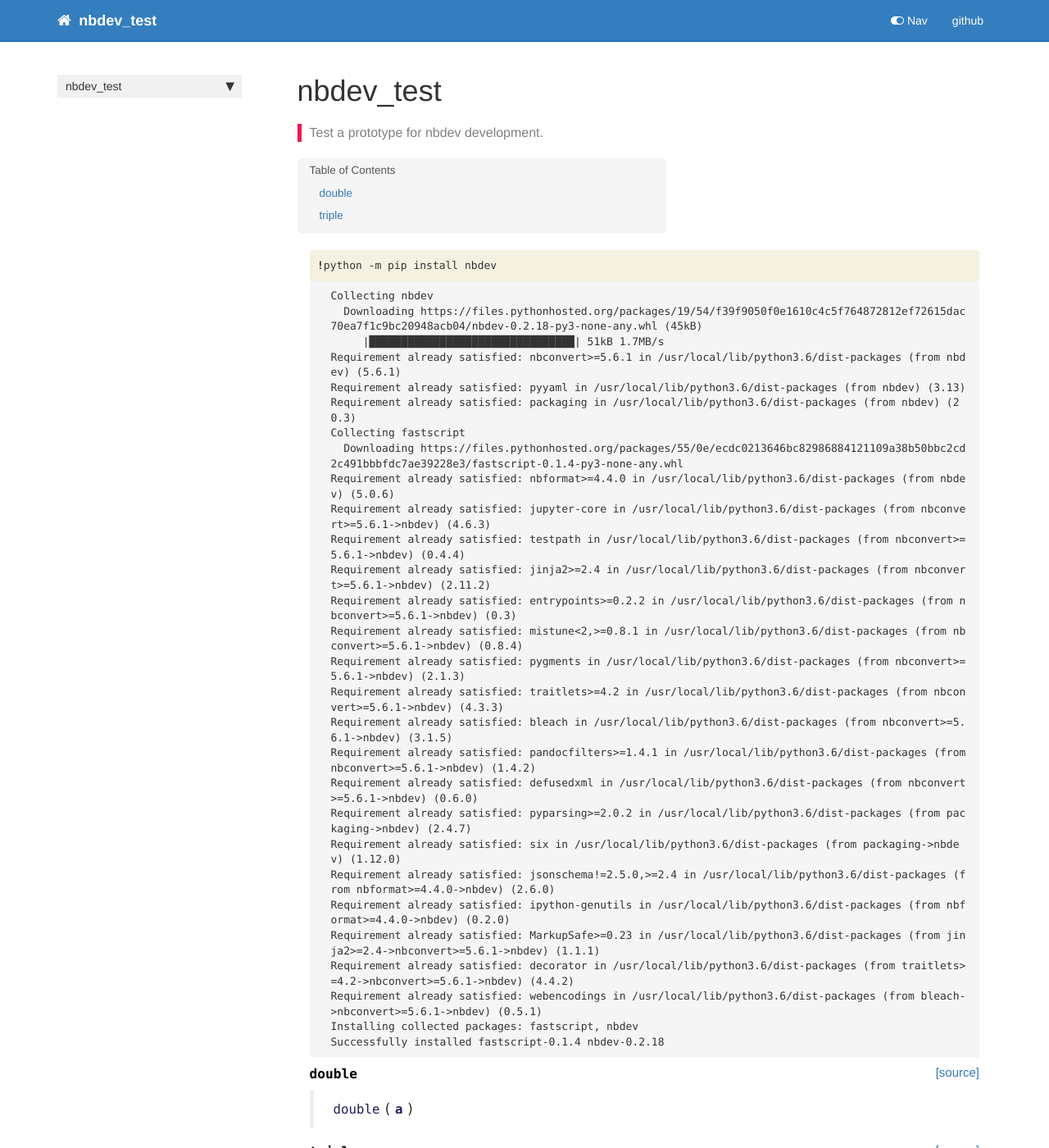
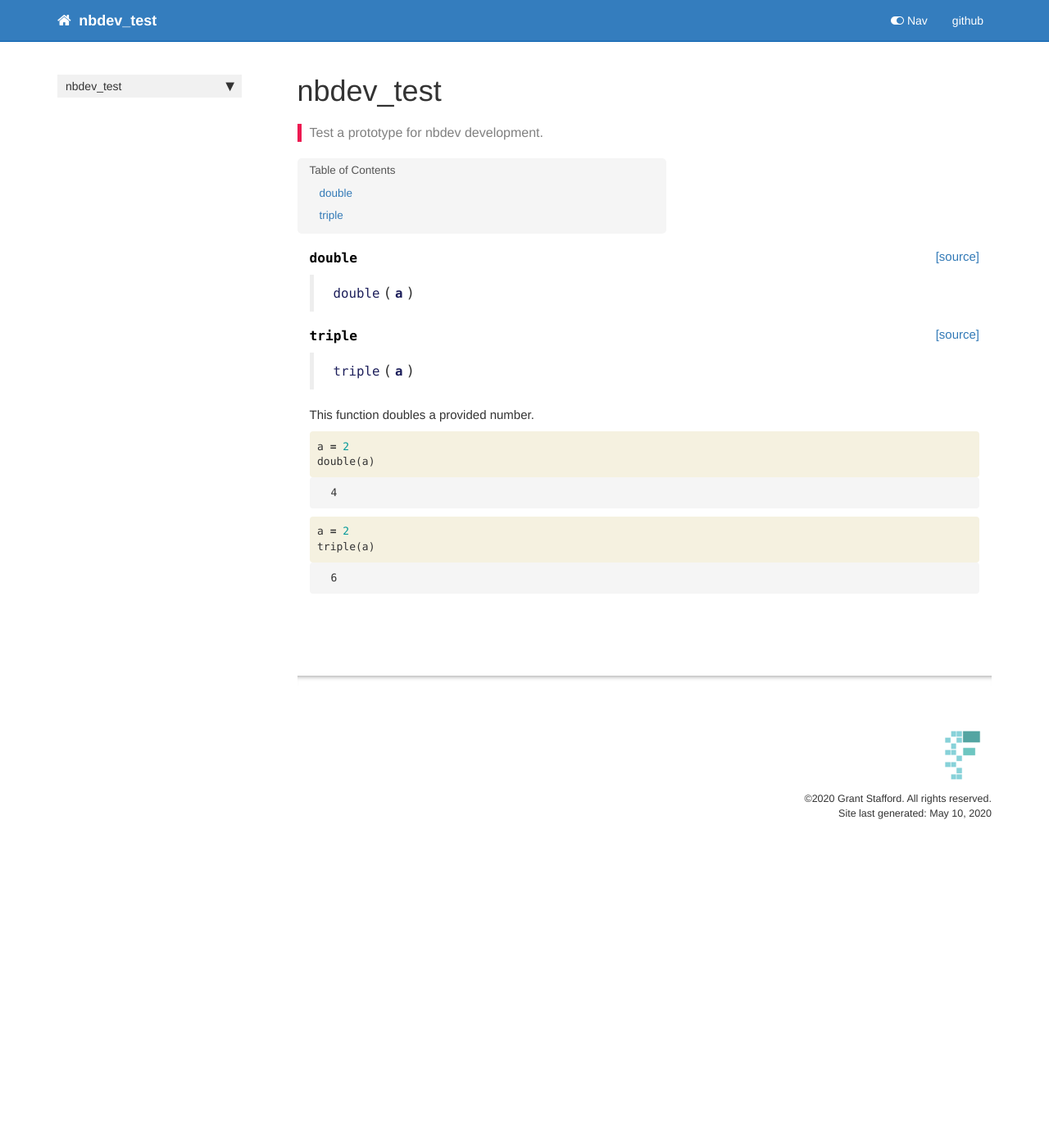
Before and after one commit to gstaff/nbdev_test, a Jekyll site: the page built from docs/extra_math.html, in a window 1280 px wide and 1400 px high. Shown: the whole window at 82% size. Built offline with Jekyll 4.4.1, drawn with Linux system fonts in a browser that asks for light colours; nearby versions of some CDN libraries; comment, search, counter and statistics services are not loaded.

Commit message:
Updating library

```diff
--- a/docs/extra_math.html
+++ b/docs/extra_math.html
@@ -23,64 +23,6 @@ description: "Test a prototype for nbdev development."
     {% raw %}
 
 <div class="cell border-box-sizing code_cell rendered">
-
-</div>
-    {% endraw %}
-
-    {% raw %}
-
-<div class="cell border-box-sizing code_cell rendered">
-<div class="input">
-
-<div class="inner_cell">
-    <div class="input_area">
-<div class=" highlight hl-ipython3"><pre><span></span><span class="o">!</span>python -m pip install nbdev
-</pre></div>
-
-    </div>
-</div>
-</div>
-
-<div class="output_wrapper">
-<div class="output">
-
-<div class="output_area">
-
-<div class="output_subarea output_stream output_stdout output_text">
-<pre>Collecting nbdev
-  Downloading https://files.pythonhosted.org/packages/19/54/f39f9050f0e1610c4c5f764872812ef72615dac70ea7f1c9bc20948acb04/nbdev-0.2.18-py3-none-any.whl (45kB)
-     |████████████████████████████████| 51kB 1.7MB/s
-Requirement already satisfied: nbconvert&gt;=5.6.1 in /usr/local/lib/python3.6/dist-packages (from nbdev) (5.6.1)
-Requirement already satisfied: pyyaml in /usr/local/lib/python3.6/dist-packages (from nbdev) (3.13)
-Requirement already satisfied: packaging in /usr/local/lib/python3.6/dist-packages (from nbdev) (20.3)
-Collecting fastscript
-  Downloading https://files.pythonhosted.org/packages/55/0e/ecdc0213646bc82986884121109a38b50bbc2cd2c491bbbfdc7ae39228e3/fastscript-0.1.4-py3-none-any.whl
-Requirement already satisfied: nbformat&gt;=4.4.0 in /usr/local/lib/python3.6/dist-packages (from nbdev) (5.0.6)
-Requirement already satisfied: jupyter-core in /usr/local/lib/python3.6/dist-packages (from nbconvert&gt;=5.6.1-&gt;nbdev) (4.6.3)
-Requirement already satisfied: testpath in /usr/local/lib/python3.6/dist-packages (from nbconvert&gt;=5.6.1-&gt;nbdev) (0.4.4)
-Requirement already satisfied: jinja2&gt;=2.4 in /usr/local/lib/python3.6/dist-packages (from nbconvert&gt;=5.6.1-&gt;nbdev) (2.11.2)
-Requirement already satisfied: entrypoints&gt;=0.2.2 in /usr/local/lib/python3.6/dist-packages (from nbconvert&gt;=5.6.1-&gt;nbdev) (0.3)
-Requirement already satisfied: mistune&lt;2,&gt;=0.8.1 in /usr/local/lib/python3.6/dist-packages (from nbconvert&gt;=5.6.1-&gt;nbdev) (0.8.4)
-Requirement already satisfied: pygments in /usr/local/lib/python3.6/dist-packages (from nbconvert&gt;=5.6.1-&gt;nbdev) (2.1.3)
-Requirement already satisfied: traitlets&gt;=4.2 in /usr/local/lib/python3.6/dist-packages (from nbconvert&gt;=5.6.1-&gt;nbdev) (4.3.3)
-Requirement already satisfied: bleach in /usr/local/lib/python3.6/dist-packages (from nbconvert&gt;=5.6.1-&gt;nbdev) (3.1.5)
-Requirement already satisfied: pandocfilters&gt;=1.4.1 in /usr/local/lib/python3.6/dist-packages (from nbconvert&gt;=5.6.1-&gt;nbdev) (1.4.2)
-Requirement already satisfied: defusedxml in /usr/local/lib/python3.6/dist-packages (from nbconvert&gt;=5.6.1-&gt;nbdev) (0.6.0)
-Requirement already satisfied: pyparsing&gt;=2.0.2 in /usr/local/lib/python3.6/dist-packages (from packaging-&gt;nbdev) (2.4.7)
-Requirement already satisfied: six in /usr/local/lib/python3.6/dist-packages (from packaging-&gt;nbdev) (1.12.0)
-Requirement already satisfied: jsonschema!=2.5.0,&gt;=2.4 in /usr/local/lib/python3.6/dist-packages (from nbformat&gt;=4.4.0-&gt;nbdev) (2.6.0)
-Requirement already satisfied: ipython-genutils in /usr/local/lib/python3.6/dist-packages (from nbformat&gt;=4.4.0-&gt;nbdev) (0.2.0)
-Requirement already satisfied: MarkupSafe&gt;=0.23 in /usr/local/lib/python3.6/dist-packages (from jinja2&gt;=2.4-&gt;nbconvert&gt;=5.6.1-&gt;nbdev) (1.1.1)
-Requirement already satisfied: decorator in /usr/local/lib/python3.6/dist-packages (from traitlets&gt;=4.2-&gt;nbconvert&gt;=5.6.1-&gt;nbdev) (4.4.2)
-Requirement already satisfied: webencodings in /usr/local/lib/python3.6/dist-packages (from bleach-&gt;nbconvert&gt;=5.6.1-&gt;nbdev) (0.5.1)
-Installing collected packages: fastscript, nbdev
-Successfully installed fastscript-0.1.4 nbdev-0.2.18
-</pre>
-</div>
-</div>
-
-</div>
-</div>
 
 </div>
     {% endraw %}
```
Also changed, not shown: 1 other file.
